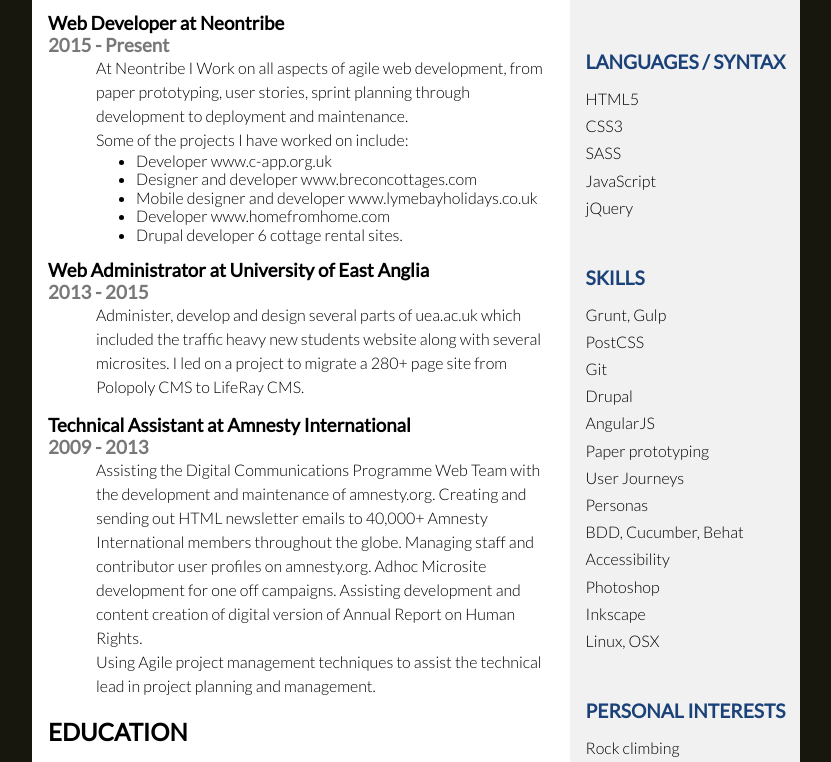
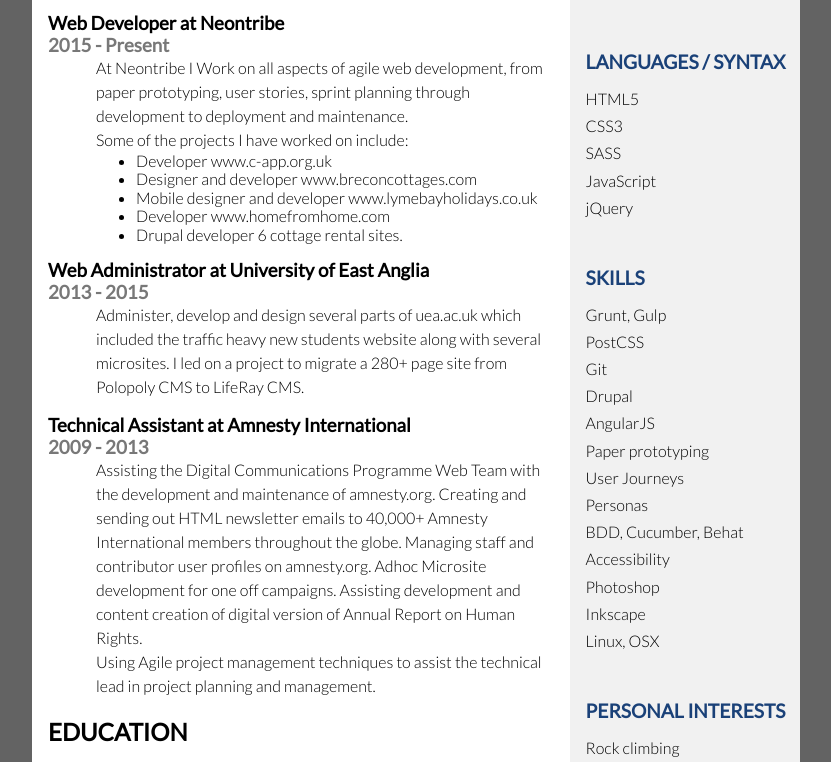
Before and after one commit to tomltd/CV, a website: page index.html in a window 1280 px wide. Shown: the part 184-946 px from the top of the page, without its empty margins (224-1055 px from the left). Drawn offline with nearby package versions, Linux system fonts and the light colour scheme; files that its build step writes are made by us from their sources.

Commit message:
update background colour to lighter shade

```diff
--- a/css/style.scss
+++ b/css/style.scss
@@ -12,7 +12,7 @@
 
 // variables
 
-$body: #18170D;
+$body: #636363;
 $white: #FFFFFF;
 $right: #f1f1f1;
 $info: #1A4178;
```
